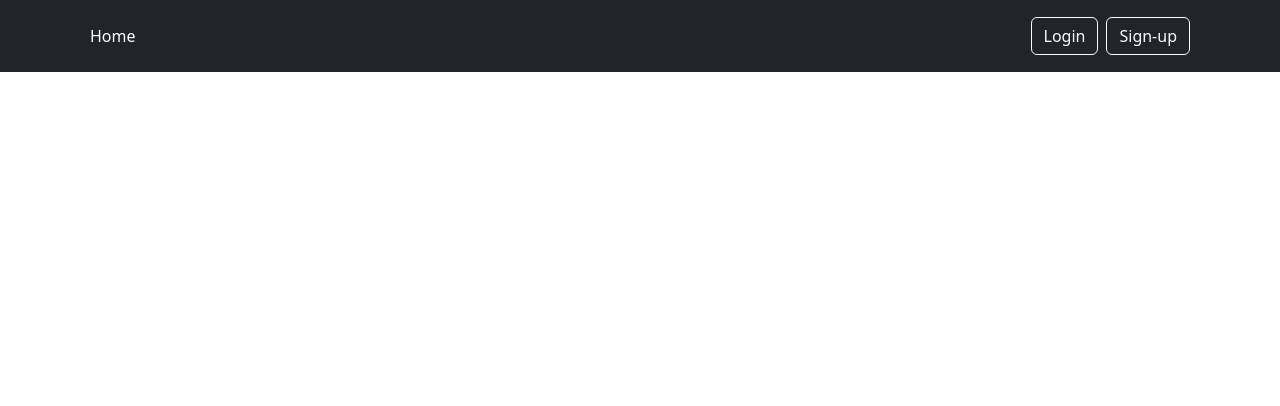
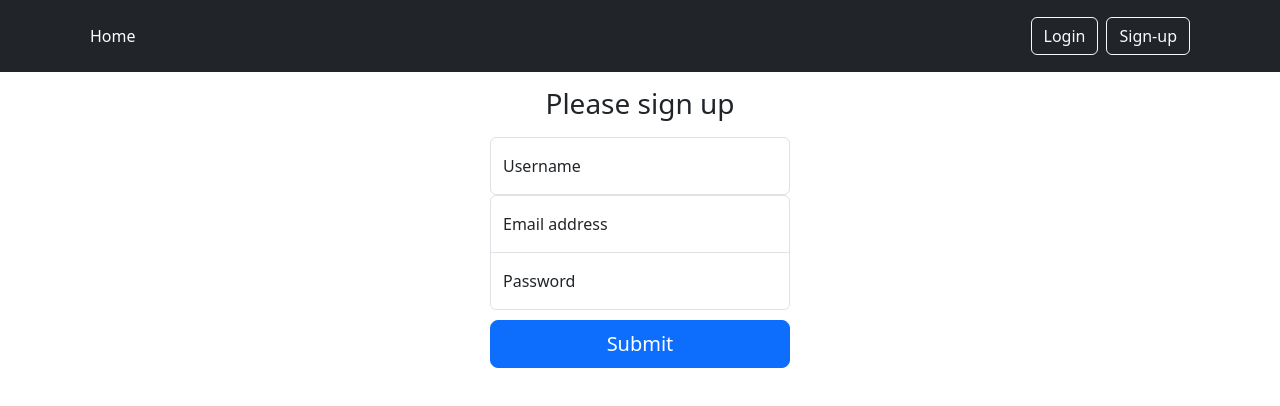
Before and after one commit to Mareenbck/transcendence_42, a React (Vite) app in the folder Front-End/: page /auth/signup in a window 1280 px wide. Before the commit this address had no page. Shown: the top 406 px of the page. Built offline with nearby package versions, Linux system fonts and the light colour scheme.

Commit message:
signup avec front semble ok

```diff
--- a/Front-End/src/App.tsx
+++ b/Front-End/src/App.tsx
@@ -44,8 +44,8 @@ function App() {
 			<Nav/>
 			<Routes>
 				<Route path='/' element={<Home />} />
-				<Route path='/signin' element={<Login />} />
-				<Route path='/signup' element={<Signup />}/>
+				<Route path='/auth/signin' element={<Login />} />
+				<Route path='/auth/signup' element={<Signup />}/>
 			</Routes>
 		</BrowserRouter>
 	);
--- a/Front-End/src/components/Nav.tsx
+++ b/Front-End/src/components/Nav.tsx
@@ -10,8 +10,8 @@ function Nav() {
 						<li><Link to="/" className="nav-link px-2 text-white">Home</Link></li>
 					</ul>
 					<div className="text-end">
-						<Link to="/signin" className="btn btn-outline-light me-2">Login</Link>
-						<Link to="/signup" className="btn btn-outline-light me-2">Sign-up</Link>
+						<Link to="/auth/signin" className="btn btn-outline-light me-2">Login</Link>
+						<Link to="/auth/signup" className="btn btn-outline-light me-2">Sign-up</Link>
 					</div>
 				</div>
 			</div>
--- a/Front-End/src/components/Signup.tsx
+++ b/Front-End/src/components/Signup.tsx
@@ -6,10 +6,29 @@ function Signup() {
 	const [password, setPassword] = useState('');
 	const [passwordConfirm, setPasswordConfirm] = useState('');
 
-	function submit(e: SyntheticEvent) {
+	async function submit(e: SyntheticEvent) {
 		//pour ne pas que la page s'actualise
 		e.preventDefault();
-		console.log('1234');
+		const userData = {
+			username: username,
+			email: email,
+			password: password,
+		};
+		try {
+			const options = {
+				method: 'POST',
+				headers: {
+					'Content-Type': 'application/json',
+				},
+				body: JSON.stringify(userData),
+			};
+			const response = await fetch(`http://localhost:3000/auth/signup`, options);
+			const result = await response.json();
+			return result;
+		} catch (error) {
+			console.error(error);
+		}
+
 	}
 
 	return (
@@ -31,11 +50,6 @@ function Signup() {
 						onChange={e => setPassword(e.target.value)} />
 					<label htmlFor="floatingPassword">Password</label>
 				</div>
-				<div className="form-floating">
-					<input type="password" className="form-control" id="floatingPassword" placeholder="Password confirm"
-						onChange={e => setPasswordConfirm(e.target.value)} />
-					<label htmlFor="floatingPassword">Password Confirm</label>
-				</div>
 				<button className="w-100 btn btn-lg btn-primary" type="submit">Submit</button>
 			</form>
 		</main>
```
Also changed, not shown: 2 other files (tests, documents, lock files or other folders).
